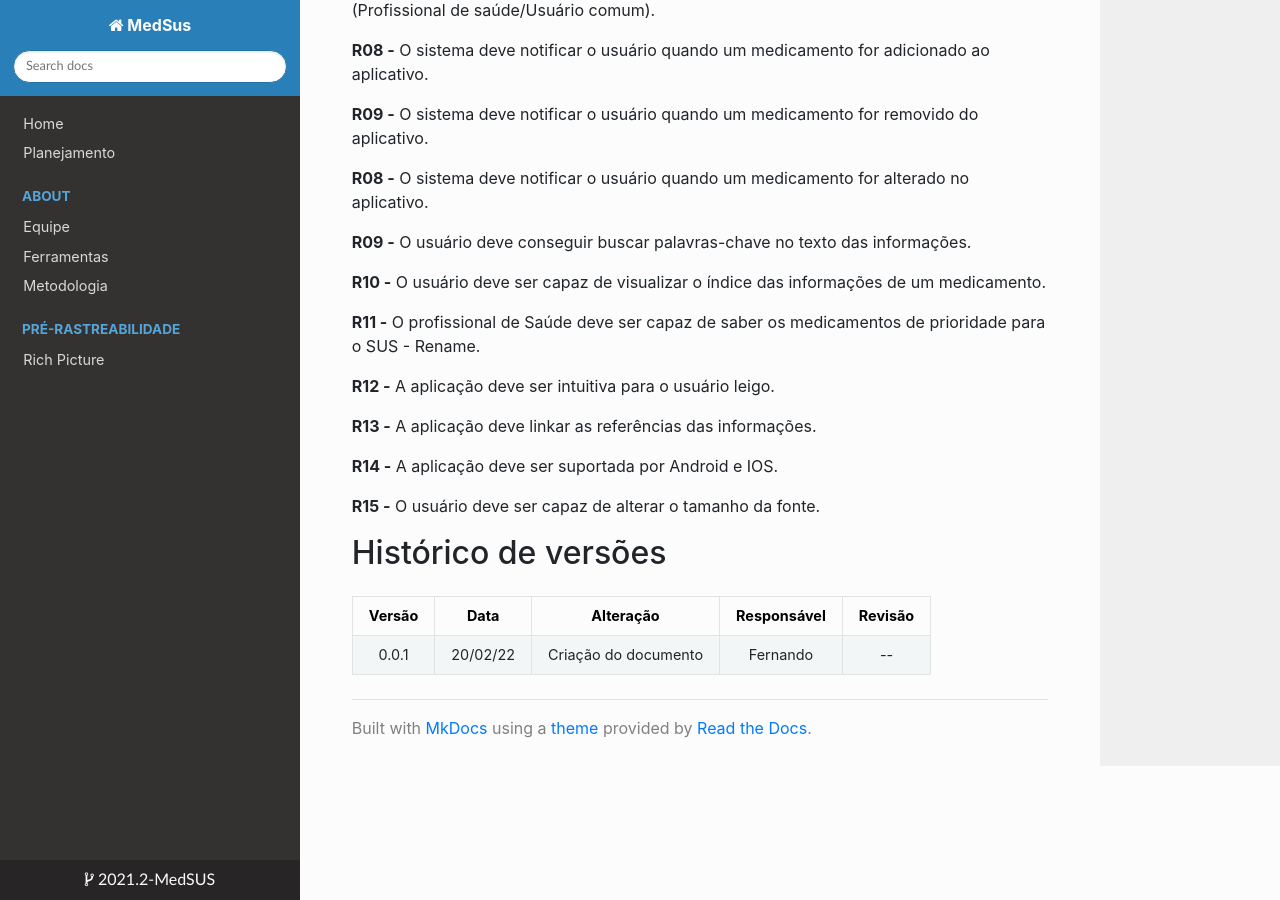
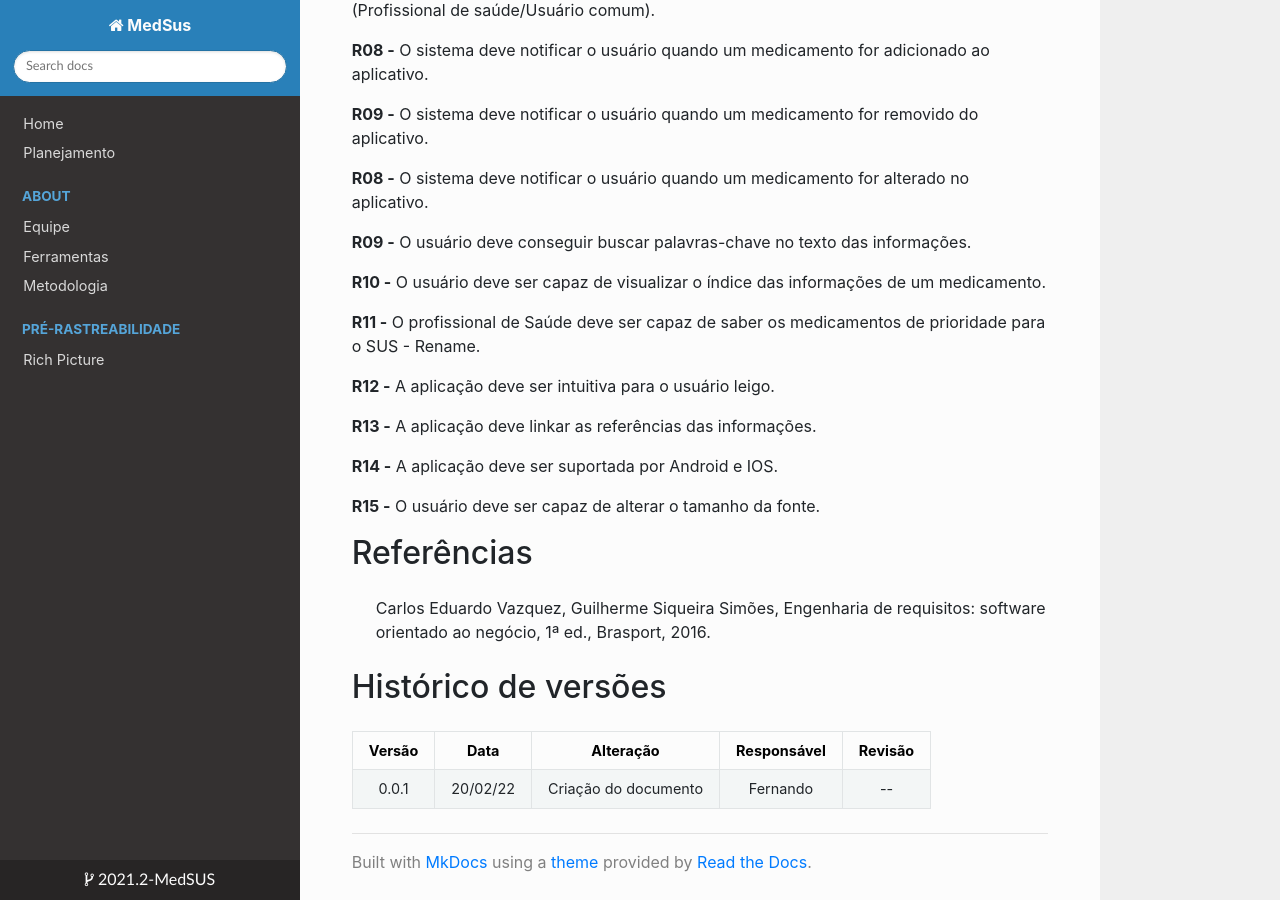
Before and after one commit to Requisitos-de-Software/2021.2-MedSUS, an MkDocs documentation site: the page built from docs/elicitation/Brainstorm.md, in a window 1280 px wide and 900 px high, scrolled down 997 px. Built offline with MkDocs 1.6.1, drawn with Linux system fonts in a browser that asks for light colours; nearby versions of some CDN libraries.

Commit message:
Reference

```diff
--- a/docs/elicitation/Brainstorm.md
+++ b/docs/elicitation/Brainstorm.md
@@ -35,6 +35,9 @@ Essas ideias e soluções são registradas e transformadas em Requisitos do Prod
 **R14 -** A aplicação deve ser suportada por Android e IOS.</p>
 **R15 -** O usuário deve ser capaz de alterar o tamanho da fonte.</p>
 
+## Referências
+> Carlos Eduardo Vazquez, Guilherme Siqueira Simões, Engenharia de requisitos: software orientado ao negócio, 1ª ed., Brasport, 2016.
+>
 ## Histórico de versões
 
 Versão|Data|Alteração|Responsável|Revisão|
```
